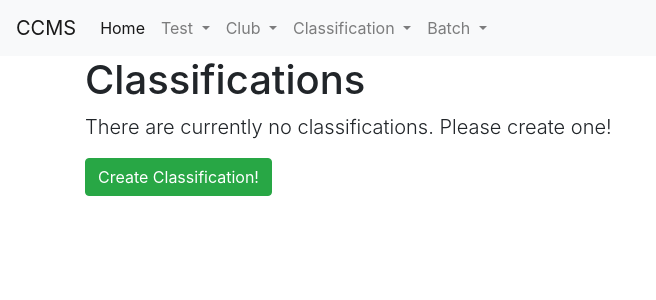
After one commit to mdew192837/cc-django, a Django app: page /classifications/ in a window 1280 px wide. The commit adds this page. Shown: the top 300 px of the page, without its empty margins (0-656 px from the left). Run offline with Django 3.2, Linux system fonts and the light colour scheme; data that the repository does not hold is empty; some libraries are stand-ins or nearby versions.

Commit message:
Add CRUD for Classification

```diff
--- a/ccms/cc_management/templates/cc_management/base.html
+++ b/ccms/cc_management/templates/cc_management/base.html
@@ -43,9 +43,19 @@
                 Club
               </a>
               <div class="dropdown-menu" aria-labelledby="clubDropdown">
-                <a class="dropdown-item" href="/clubs/create">Create</a>
+                <a class="dropdown-item" href="{% url 'club_create' %}">Create</a>
                 <div class="dropdown-divider"></div>
-                <a class="dropdown-item" href="/clubs">Read, Update, Delete</a>
+                <a class="dropdown-item" href="{% url 'club_list' %}">Read, Update, Delete</a>
+              </div>
+            </li>
+            <li class="nav-item dropdown">
+              <a class="nav-link dropdown-toggle" href="#" id="classificationDropdown" role="button" data-toggle="dropdown" aria-haspopup="true" aria-expanded="false">
+                Classification
+              </a>
+              <div class="dropdown-menu" aria-labelledby="classificationDropdown">
+                <a class="dropdown-item" href="{% url 'classification_create' %}">Create</a>
+                <div class="dropdown-divider"></div>
+                <a class="dropdown-item" href="{% url 'classification_list' %}">Read, Update, Delete</a>
               </div>
             </li>
             <li class="nav-item dropdown">
--- /dev/null
+++ b/ccms/cc_management/templates/cc_management/classifications/classification_list.html
@@ -0,0 +1,31 @@
+{% extends "cc_management/base.html" %}
+
+{% block content %}
+<h1>Classifications</h1>
+
+{% if classifications %}
+<table class="table">
+    <thead>
+        <th scope="col">Classification Name</th>
+        <th scope="col">Classification ID</th>
+        <th scope="col">Actions</th>
+    </thead>
+    <tbody>
+        {% for classification in classifications %}
+            <tr>
+                <td>{{ classification.name }}</td>
+                <td>{{ classification.id }}</td>
+                <td>
+                    <a href="{% url 'classification_view' classification.id %}" class="btn btn-sm btn-info" role="button">View Classification</a>
+                    <a href="{% url 'classification_edit' classification.id %}" class="btn btn-sm btn-primary" role="button">Edit Classification</a>
+                    <a href="{% url 'classification_delete' classification.id %}" class="btn btn-sm btn-danger" role="button">Delete Classification</a>
+                </td>
+            </tr>
+        {% endfor %}
+    </tbody>
+</table>
+{% else %}
+<p class="lead">There are currently no classifications. Please create one!</p>
+{% endif %}
+<a href="{% url 'classification_create' %}" class="btn btn-success" role="button">Create Classification!</a>
+{% endblock content %}
--- a/ccms/cc_management/templates/cc_management/clubs/club_list.html
+++ b/ccms/cc_management/templates/cc_management/clubs/club_list.html
@@ -15,7 +15,6 @@
                 <td>{{ club.name }}</td>
                 <td>{{ club.id }}</td>
                 <td>
-                    <!-- Note that these urls will need to be updated -->
                     <a href="{% url 'club_players' club.id %}" class="btn btn-primary" role="button">View Players</a>
                     <a href="{% url 'club_delete' club.id %}" class="btn btn-danger" role="button">Delete Club</a>
                     <a href="{% url 'club_view' club.id %}" class="btn btn-sm btn-info" role="button">View Club</a>
@@ -26,5 +25,5 @@
         {% endfor %}
     </tbody>
 </table>
-<a href="{% url 'club_create'%}" class="btn btn-success" role="button">Create Club!</a>
+<a href="{% url 'club_create' %}" class="btn btn-success" role="button">Create Club!</a>
 {% endblock content %}
--- a/ccms/cc_management/urls.py
+++ b/ccms/cc_management/urls.py
@@ -16,3 +16,12 @@ urlpatterns += [
     path('clubs/<int:pk>/delete', views.club_delete, name='club_delete'),
     path('clubs/<int:pk>/players', views.club_players, name='club_players'),
 ]
+
+# Add the classifications CRUD and foreign relationship URLs
+urlpatterns += [
+    path('classifications/', views.classification_list, name='classification_list'),
+    path('classifications/create', views.classification_create, name='classification_create'),
+    path('classifications/<int:pk>', views.classification_view, name='classification_view'),
+    path('classifications/<int:pk>/edit', views.classification_edit, name='classification_edit'),
+    path('classifications/<int:pk>/delete', views.classification_delete, name='classification_delete'),
+]
--- a/ccms/cc_management/views.py
+++ b/ccms/cc_management/views.py
@@ -20,7 +20,7 @@ class ClubForm(ModelForm):
         fields = ['name']
 
 def club_list(request, template_name="cc_management/clubs/club_list.html"):
-    clubs = Club.objects.all()
+    clubs = Club.objects.order_by('id')
     return render(request, template_name, {"clubs": clubs})
 
 def club_view(request, pk, template_name="cc_management/clubs/club_detail.html"):
@@ -59,3 +59,45 @@ def club_players(request, pk, template_name="cc_management/clubs/club_players.ht
     club = get_object_or_404(Club, pk=pk)
     players = club.player_set.all()
     return render(request, template_name, {"club": club, "players": players})
+
+# CRUD for Classifications
+class ClassificationForm(ModelForm):
+    class Meta:
+        model = Club_Classifications
+        fields = ['name']
+
+def classification_list(request, template_name="cc_management/classifications/classification_list.html"):
+    classifications_list = Club_Classifications.objects.order_by('id')
+    return render(request, template_name, {"classifications": classifications_list})
+
+def classification_view(request, pk, template_name="cc_management/classifications/classification_view.html"):
+    classification = get_object_or_404(Club_Classifications, pk=pk)
+    return render(request, template_name, {"classification": classification})
+
+def classification_create(request, template_name="cc_management/classifications/classification_create.html"):
+    form = ClassificationForm(request.POST or None)
+    if form.is_valid():
+        classification_name = form.cleaned_data.get("name")
+        form.save()
+        messages.success(request, f'Classification {classification_name} created!')
+        return redirect("classification_list")
+    return render(request, template_name, {"form": form})
+
+def classification_edit(request, pk, template_name="cc_management/classifications/classification_edit.html"):
+    classification = get_object_or_404(Club_Classifications, pk=pk)
+    form = ClassificationForm(request.POST or None, instance=classification)
+    if form.is_valid():
+        new_name = form.cleaned_data.get("name")
+        form.save()
+        messages.success(request, f'Classification name changed to {new_name}!')
+        return redirect("classification_list")
+    return render(request, template_name, {"form": form, "classification": classification})
+
+def classification_delete(request, pk, template_name="cc_management/classifications/classification_confirm_delete.html"):
+    classification = get_object_or_404(Club_Classifications, pk=pk)
+    if request.method == "POST":
+        classification_name = classification.name
+        classification.delete()
+        messages.warning(request, f"Classification {classification_name} deleted.")
+        return redirect("classification_list")
+    return render(request, template_name, {"classification": classification})
```
Also changed, not shown: ccms/cc_management/templates/cc_management/classifications/classification_confirm_delete.html (added, +17 -0 lines), ccms/cc_management/templates/cc_management/classifications/classification_create.html (added, +14 -0 lines), ccms/cc_management/templates/cc_management/classifications/classification_edit.html (added, +14 -0 lines), ccms/cc_management/templates/cc_management/classifications/classification_view.html (added, +12 -0 lines).
